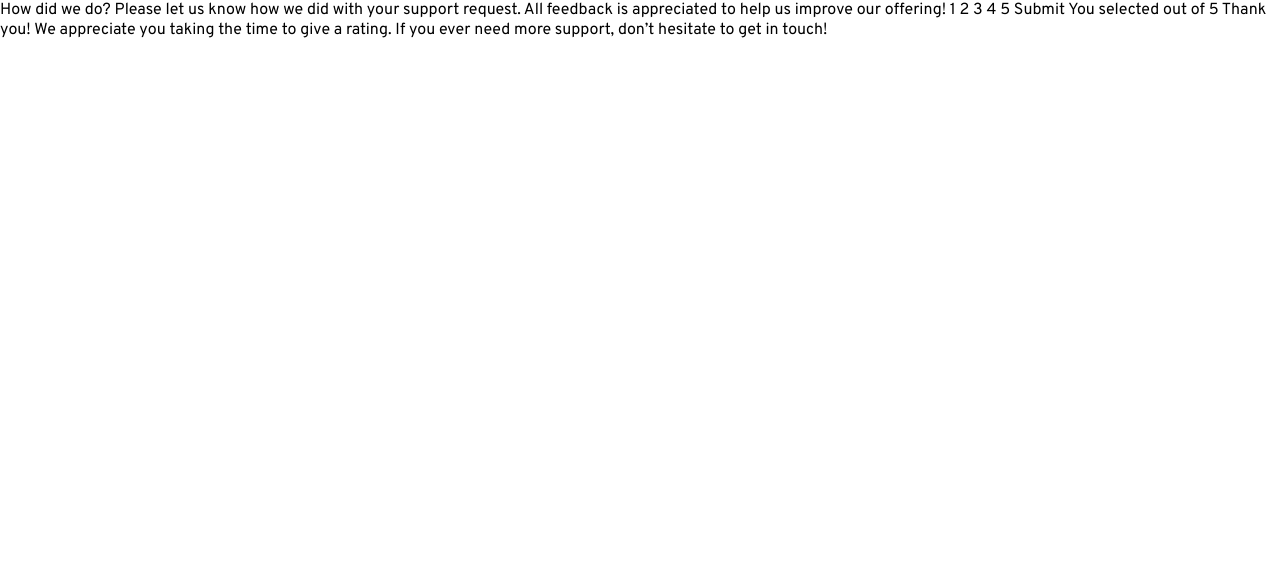
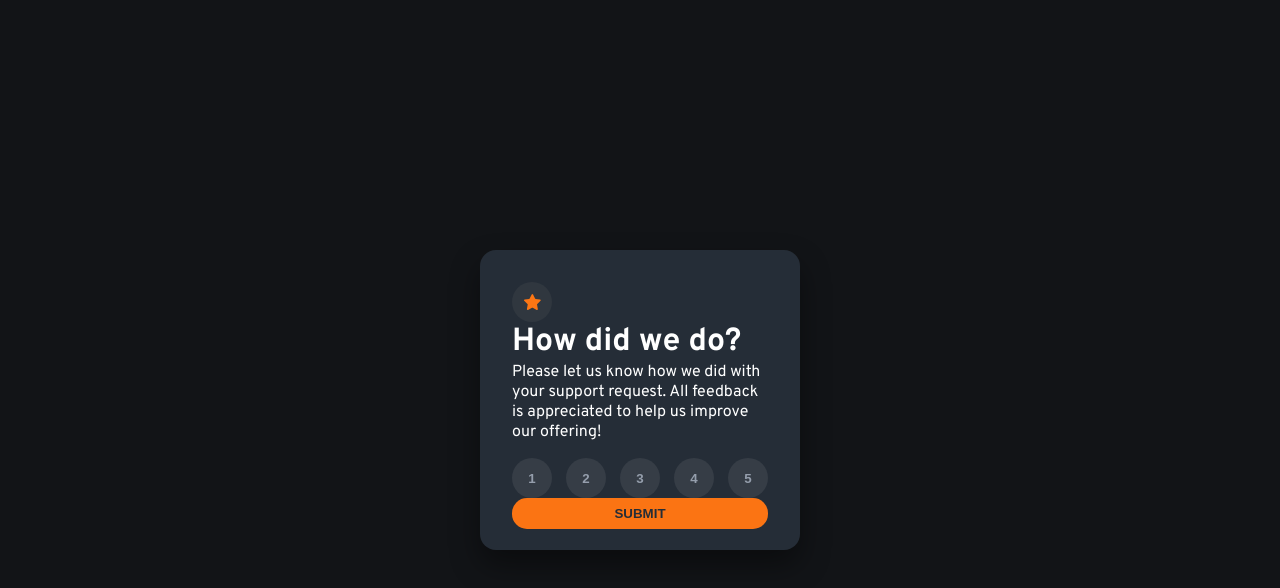
Before and after one commit to candresdeavila/interactive-rating-component-main, a plain HTML site: page index.html in a window 1280 px wide. Drawn offline with Linux system fonts and the light colour scheme.

Commit message:
Avance en diseño de la card

```diff
--- a/index.html
+++ b/index.html
@@ -1,47 +1,48 @@
 <!DOCTYPE html>
 <html lang="en">
+
 <head>
   <meta charset="UTF-8">
-  <meta name="viewport" content="width=device-width, initial-scale=1.0"> <!-- displays site properly based on user's device -->
+  <meta name="viewport" content="width=device-width, initial-scale=1.0">
+  <!-- displays site properly based on user's device -->
   <link rel="icon" type="image/png" sizes="32x32" href="./images/favicon-32x32.png">
   <link rel="stylesheet" href="./style.css">
   <title>Frontend Mentor | Interactive rating component</title>
   <link rel="preconnect" href="https://fonts.googleapis.com">
   <link rel="preconnect" href="https://fonts.gstatic.com" crossorigin>
-  <link href="https://fonts.googleapis.com/css2?family=Overpass:ital,wght@0,100..900;1,100..900&display=swap" rel="stylesheet">
-  <!-- Feel free to remove these styles or customise in your own stylesheet 👍 -->
-  <style>
-    .attribution { font-size: 11px; text-align: center; }
-    .attribution a { color: hsl(228, 45%, 44%); }
-  </style>
+  <link href="https://fonts.googleapis.com/css2?family=Overpass:ital,wght@0,100..900;1,100..900&display=swap"
+    rel="stylesheet">
 </head>
+
 <body>
-
-  <!-- Rating state start -->
-
-  How did we do?
-
-  Please let us know how we did with your support request. All feedback is appreciated
-  to help us improve our offering!
-
-  1 2 3 4 5
-
-  Submit
-
-  <!-- Rating state end -->
-
-  <!-- Thank you state start -->
-
-  You selected <!-- Add rating here --> out of 5
-
-  Thank you!
-
-  We appreciate you taking the time to give a rating. If you ever need more support,
-  don’t hesitate to get in touch!
-
-  <!-- Thank you state end -->
-
-
+  <main>
+    <div class="container">
+      <div class="card">
+        <div class="star-container"><img src="./images/icon-star.svg" alt="star icon" class="star-icon"></div>
+        <h1>How did we do?</h1>
+        <p>Please let us know how we did with your support request. All feedback is appreciated
+          to help us improve our offering!</p>
+        <div class="rating-container">
+          <button class="rating-button">1</button>
+          <button class="rating-button">2</button>
+          <button class="rating-button">3</button>
+          <button class="rating-button">4</button>
+          <button class="rating-button">5</button>
+        </div>
+        <button class="submit-button">SUBMIT</button>
+      </div>
+    </div>
+    <div class="thank-you-container">
+      <div class="thank-you-card">
+        <img src="./images/illustration-thank-you.svg" alt="thank you illustration" class="thank-you-illustration">
+        <p class="thank-you-rating">You selected <!-- Add rating here --> out of 5</p>
+        <h1>Thank you!</h1>
+        <p>We appreciate you taking the time to give a rating. If you ever need more support,
+          don’t hesitate to get in touch!</p>
+      </div>
+    </div>
+  </main>
   <script src="./app.js"></script>
 </body>
+
 </html>
--- a/style.css
+++ b/style.css
@@ -9,13 +9,86 @@
 :root {
   --orange-500: hsl(25, 97%, 53%);
   --grey-500: hsl(217, 12%, 63%);
-  --gray-900: hsl(213, 19%, 18%);
+  --grey-900: hsl(213, 19%, 18%);
   --grey-950: hsl(216, 12%, 8%);
   --white: hsl(0, 0%, 100%);
 
 }
 
-
 body {
   font-family: "Overpass", sans-serif;
 }
+
+main {
+  height: 100vh;
+  display: flex;
+  justify-content: center;
+  align-items: center;
+  background-color: var(--grey-950);
+}
+
+.card {
+  background-color: var(--grey-900);
+  padding: 2rem;
+  border-radius: 1rem;
+  width: 320px;
+  height: 300px;
+  box-shadow: 0 15px 30px rgba(0, 0, 0, 0.4);
+  color: white;
+  gap: 1rem;
+}
+
+.star-container {
+  background-color: #30373f;
+  border-radius: 50%;
+  width: 40px;
+  height: 40px;
+  display: flex;
+  justify-content: center;
+  align-items: center;
+}
+
+.rating-container {
+  display: flex;
+  justify-content: space-between;
+  align-items: center;
+  margin-top: 1rem;
+}
+
+.rating-button {
+  background-color: #363d46;
+  color: var(--grey-500);
+  font-weight: 700;
+  border-radius: 50%;
+  border: none;
+  width: 40px;
+  height: 40px;
+  cursor: pointer;
+  transition: background-color 0.3s, color 0.3s;
+}
+
+.rating-button:hover {
+  background-color: var(--white);
+  color: var(--grey-900);
+}
+
+.submit-button {
+  background-color: var(--orange-500);
+  color: var(--grey-900);
+  font-weight: 700;
+  border-radius: 15px;
+  border: none;
+  padding: 0.5rem 1rem;
+  cursor: pointer;
+  width: 100%;
+  transition: background-color 0.3s, color 0.3s;
+}
+
+.submit-button:hover {
+  background-color: var(--white);
+  color: var(--grey-900);
+}
+
+.thank-you-container {
+  display: none;
+}
```
